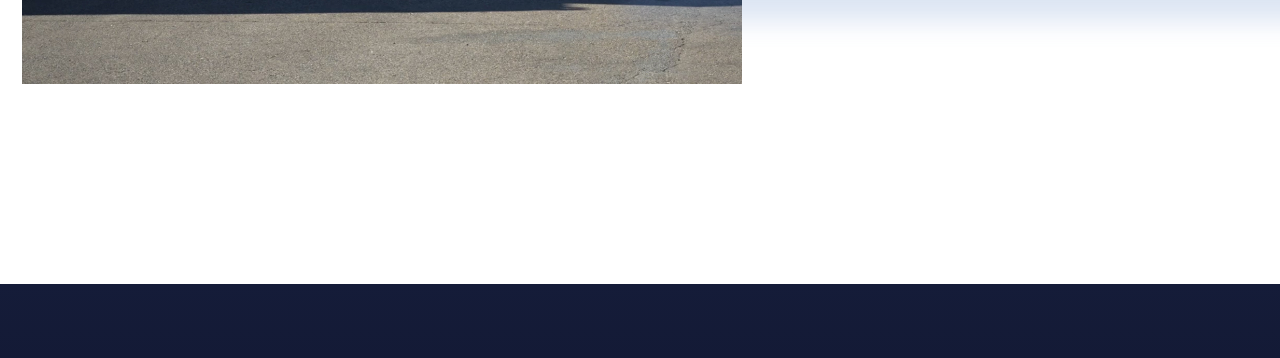
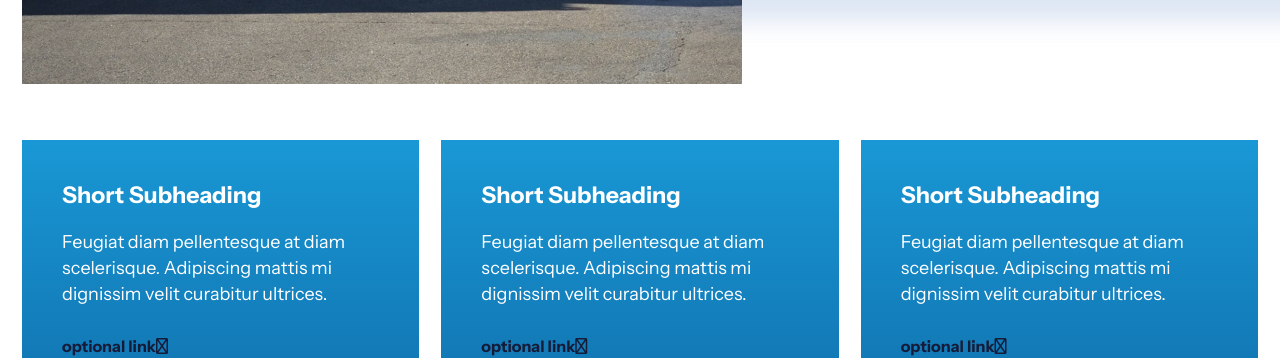
Before and after one commit to MuraliJbk/amar-transport, a website built with webpack: page index.html in a window 1280 px wide. Shown: the part 1852-2210 px from the top of the page. Built offline with nearby package versions, Linux system fonts and the light colour scheme.

Commit message:
marketing cta

```diff
--- /dev/null
+++ b/css/_sections/_home-service-section.css
@@ -0,0 +1,13 @@
+
+.home-service-main{padding: 3.5rem 0 6.05rem;}
+.service-pos{}
+.service-text{bottom: 0; left: 0; width: 100%; height: 100%; padding: 2.5rem; position: absolute; background-image: linear-gradient(to bottom, #1998d5 0%, #0c609d 100%), linear-gradient(to bottom, #0c609d, #0c609d);}
+
+/*-- media css starts here --*/
+@media only screen and (min-width: 768px){
+
+}
+@media only screen and (max-width: 767px) and (min-width: 200px){
+
+
+}
--- a/index.html
+++ b/index.html
@@ -165,6 +165,58 @@
 </div>
 </section>
 
+<section class="home-service-section relative">
+<div class="container">
+    <div class="home-service-main">
+        <div class="row col-sm">
+            <div class="col-md-3 col-sm-3">
+                <div class="service-pos relative">
+                    <div class="service-img">
+                        <figure class="object-fit" data-animation="fade-in-up">
+                            <img src="images/storage-thumb@2x.jpg" alt="box-thumb1">
+                        </figure>
+                    </div>
+                    <div class="service-text inverted">
+
+                        <h2 class="h4">Short Subheading</h2>
+                        <p>Feugiat diam pellentesque at diam scelerisque. Adipiscing mattis mi dignissim velit curabitur ultrices.</p>
+                        <a href="#" class="btn-link"><span class="btn-label">optional link</span><span class="btn-arrow-icon fa-regular fa-arrow-right-long"></span></a>
+                    </div>
+                </div>
+            </div>
+            <div class="col-md-3 col-sm-3">
+                <div class="service-pos relative">
+                    <div class="service-img">
+                        <figure class="object-fit" data-animation="fade-in-down">
+                            <img src="images/storage-thumb@2x.jpg" alt="box-thumb2">
+                        </figure>
+                    </div>
+                    <div class="service-text inverted">
+                        <h2 class="h4">Short Subheading</h2>
+                        <p>Feugiat diam pellentesque at diam scelerisque. Adipiscing mattis mi dignissim velit curabitur ultrices.</p>
+                        <a href="#" class="btn-link"><span class="btn-label">optional link</span><span class="btn-arrow-icon fa-regular fa-arrow-right-long"></span></a>
+                    </div>
+                </div>
+            </div>
+            <div class="col-md-3 col-sm-3">
+                <div class="service-pos relative">
+                    <div class="service-img">
+                        <figure class="object-fit" data-animation="fade-in-up">
+                            <img src="images/storage-thumb@2x.jpg" alt="box-thumb3">
+                        </figure>
+                    </div>
+                    <div class="service-text inverted">
+                        <h2 class="h4">Short Subheading</h2>
+                        <p>Feugiat diam pellentesque at diam scelerisque. Adipiscing mattis mi dignissim velit curabitur ultrices.</p>
+                        <a href="#" class="btn-link"><span class="btn-label">optional link</span><span class="btn-arrow-icon fa-regular fa-arrow-right-long"></span></a>
+                    </div>
+                </div>
+            </div>
+        </div>
+    </div>
+</div>
+</section>
+
 <footer class="footer-section">
     <div class="container">
         <div class="footer-top flex">
```
Also changed, not shown: core.bundle.css, images/storage-thumb@2x.jpg (added).
